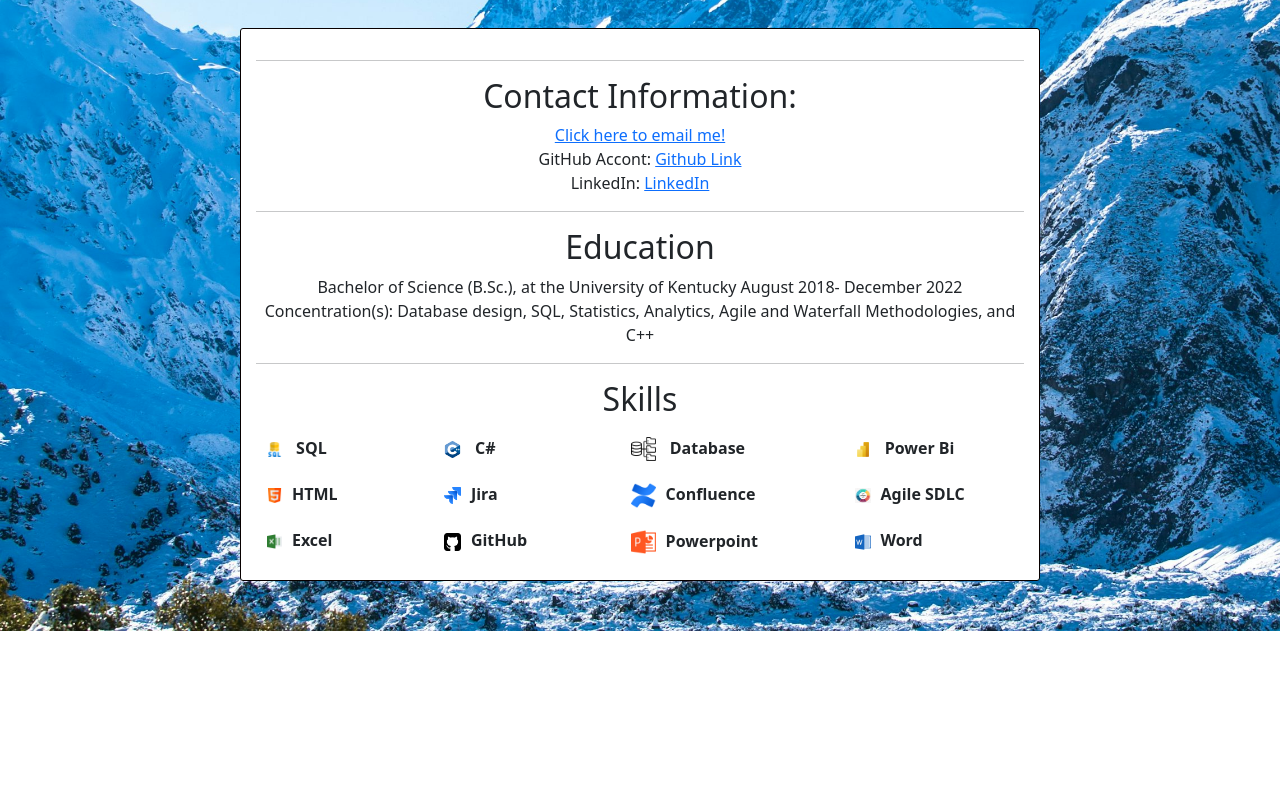
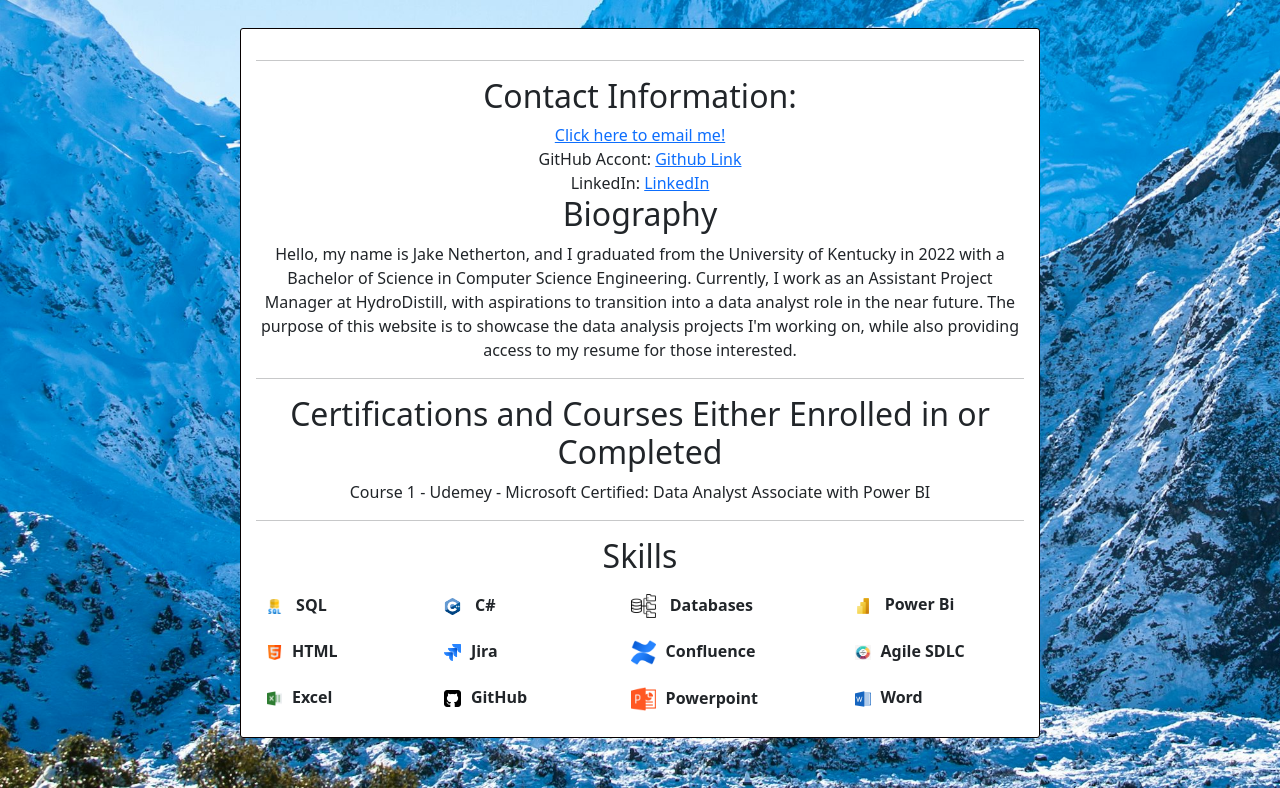
Before and after one commit to sjne232/resume, a plain HTML site: page docs/index.html in a window 1280 px wide. Shown: the part 491-1279 px from the top of the page. Before the commit the page ends 1122 px from the top, so only its background shows below. Drawn offline with nearby package versions, Linux system fonts and the light colour scheme.

Commit message:
lots of changes

```diff
--- a/docs/index.html
+++ b/docs/index.html
@@ -1,6 +1,7 @@
 <html>
     <head>
         <meta charset = "UTF-8">
+        <meta name="viewport" content="width=device-width, initial-scale=1.0">
         <link href ="style.css" rel="stylesheet">
         <meta name="viewport" content="width=device-width, initial-scale=1.0">
         <link rel="stylesheet" href="https://cdn.jsdelivr.net/npm/bootstrap@5.3.3/dist/css/bootstrap.min.css">
@@ -93,18 +94,20 @@
                 GitHub Accont: <a href="https://github.com/sjne232">Github Link</a>
                 <br>
                 LinkedIn: <a href="https://www.linkedin.com/in/stephen-netherton-2268871b4/">LinkedIn</a>
+                <h2>Biography</h2>
+                  Hello, my name is Jake Netherton, and I graduated from the University of Kentucky in 2022 with a Bachelor of Science in Computer Science Engineering.
+
+                  Currently, I work as an Assistant Project Manager at HydroDistill, with aspirations to transition into a data analyst role in the near future. The purpose of this website is to showcase the data analysis projects I'm working on, while also providing access to my resume for those interested.
                 <hr>
-                  <h2>Education</h2>
-                  Bachelor of Science (B.Sc.), at the University of Kentucky August 2018- December 2022 <br>
-                  Concentration(s): Database design, SQL, Statistics, Analytics, Agile and Waterfall Methodologies,
-                  and C++
+                  <h2>Certifications and Courses Either Enrolled in or Completed</h2>
+                  Course 1 - Udemey - Microsoft Certified: Data Analyst Associate with Power BI
                 <hr>
                   <h2>Skills</h2>
                   <table style="align-items: center; font-weight: 700;">
                     <tr>
                       <th><img src="img/sql.png" alt="SQL" style="width:20%; padding:10px;" display="block"> SQL</th>
                       <th><img src="img/c.png" alt="C#" style="width:20%; padding:10px;" display="block"> C# </th>
-                      <th><img src="img/database.png" alt="Database" style="width:20%; padding:10px;" display="block"> Database </th>
+                      <th><img src="img/database.png" alt="Database" style="width:20%; padding:10px;" display="block"> Databases </th>
                       <th><img src="img/power-bi-icon.png" alt="Power Bi" style="width:20%; padding:10px;" display="block"> Power Bi </th>
                     </tr>
                     <tr style="tex">
```
Also changed, not shown: docs/projects.html (+1 -0 lines), docs/resume.html (+1 -0 lines).
